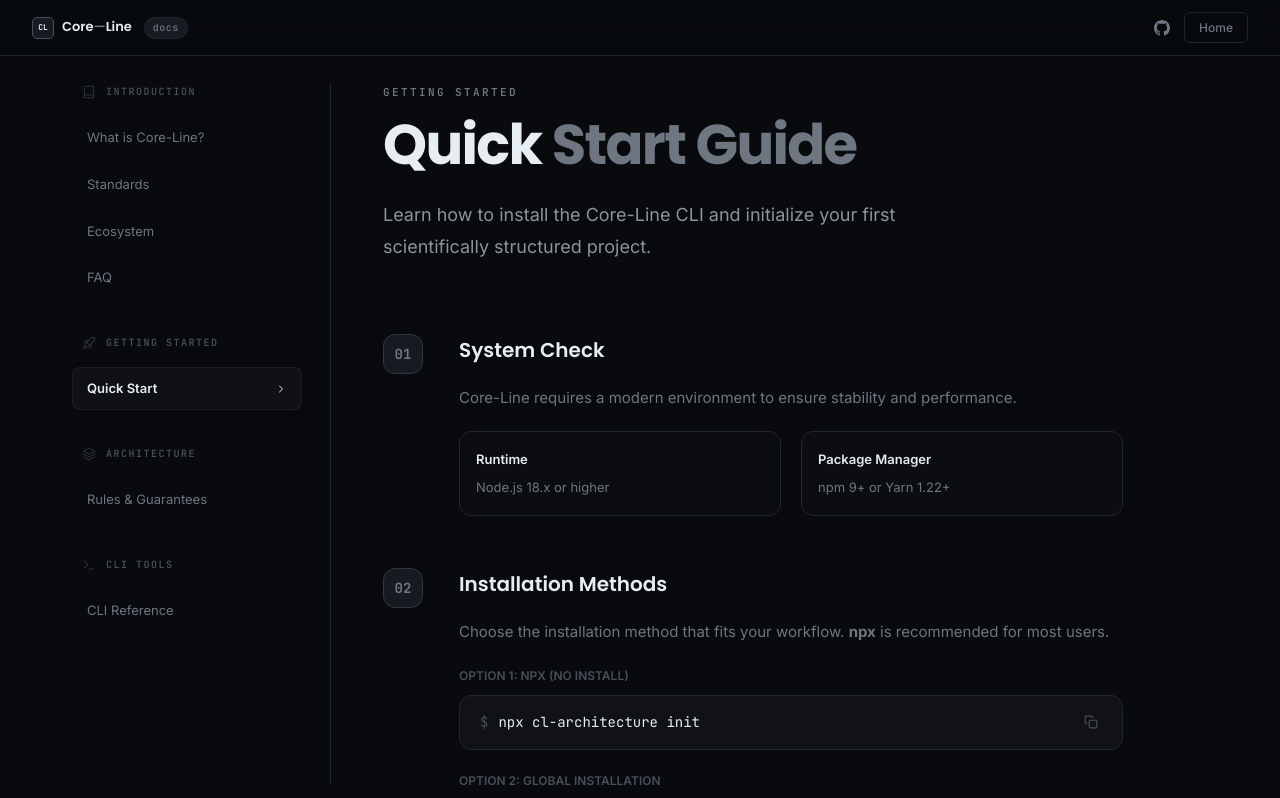
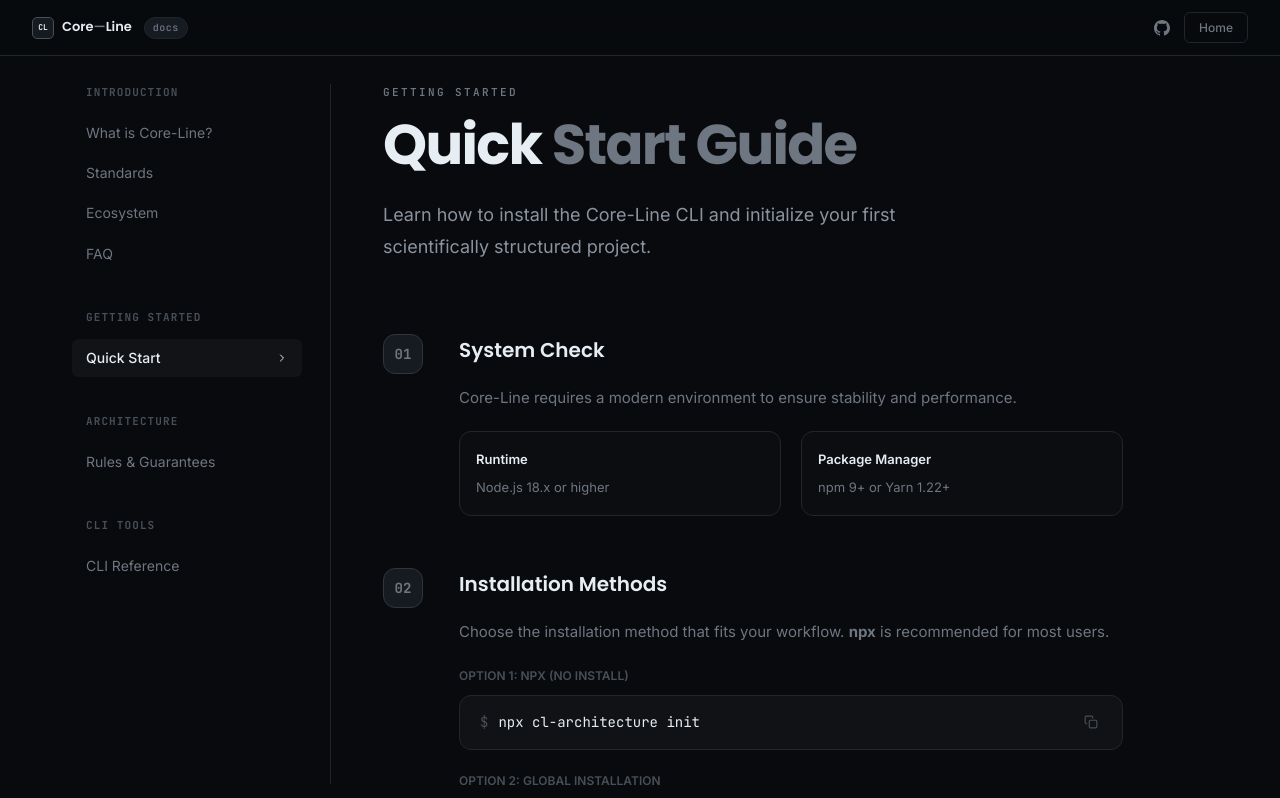
Before and after one commit to coreline-architecture/website, a Next.js app: page /docs/quick-start in a window 1280 px wide. Shown: the top 798 px of the page. Built offline with nearby package versions, Linux system fonts and the light colour scheme.

Commit message:
feat(website): improve docs sidebar design with standard typography and active indicators

```diff
--- a/src/components/layout/DocLayout.tsx
+++ b/src/components/layout/DocLayout.tsx
@@ -200,20 +200,18 @@ function Sidebar({ mobile = false, onClose }: { mobile?: boolean; onClose?: () =
                 {sidebarGroups.map((group) => (
                     <div key={group.title}>
                         <div style={{
-                            display: "flex", alignItems: "center", gap: "10px",
                             fontFamily: "var(--font-jetbrains-mono), monospace",
-                            fontSize: "0.625rem",
-                            fontWeight: 600,
-                            letterSpacing: "0.15em",
+                            fontSize: "0.6875rem",
+                            fontWeight: 700,
+                            letterSpacing: "0.1em",
                             textTransform: "uppercase" as const,
                             color: "var(--text-faint)",
-                            marginBottom: "16px",
-                            padding: "0 10px",
+                            marginBottom: "12px",
+                            padding: "0 14px",
                         }}>
-                            <span style={{ opacity: 0.6 }}>{group.icon}</span>
                             {group.title}
                         </div>
-                        <div style={{ display: "flex", flexDirection: "column", gap: "4px" }}>
+                        <div style={{ display: "flex", flexDirection: "column", gap: "2px" }}>
                             {group.items.map((item) => {
                                 const isActive = pathname === item.href;
                                 return (
@@ -222,24 +220,22 @@ function Sidebar({ mobile = false, onClose }: { mobile?: boolean; onClose?: () =
                                         href={item.href}
                                         onClick={onClose}
                                         style={{
+                                            position: "relative",
                                             display: "flex",
                                             alignItems: "center",
                                             justifyContent: "space-between",
-                                            padding: "10px 14px",
-                                            borderRadius: "8px",
-                                            fontSize: "0.8125rem",
-                                            fontWeight: isActive ? 600 : 400,
+                                            padding: "8px 14px",
+                                            borderRadius: "6px",
+                                            fontSize: "0.875rem",
+                                            fontWeight: isActive ? 500 : 400,
                                             color: isActive ? "var(--text-primary)" : "var(--text-muted)",
-                                            background: isActive ? "rgba(255, 255, 255, 0.03)" : "transparent",
+                                            background: isActive ? "rgba(255, 255, 255, 0.04)" : "transparent",
                                             textDecoration: "none",
-                                            transition: "all 0.2s cubic-bezier(0.4, 0, 0.2, 1)",
-                                            border: "1px solid",
-                                            borderColor: isActive ? "rgba(255, 255, 255, 0.05)" : "transparent",
-                                            boxShadow: isActive ? "0 4px 12px rgba(0,0,0,0.1)" : "none",
+                                            transition: "all 0.15s ease",
                                         }}
                                         onMouseEnter={(e) => {
                                             if (!isActive) {
-                                                e.currentTarget.style.color = "var(--text-secondary)";
+                                                e.currentTarget.style.color = "var(--text-primary)";
                                                 e.currentTarget.style.background = "rgba(255, 255, 255, 0.02)";
                                             }
                                         }}
@@ -250,12 +246,21 @@ function Sidebar({ mobile = false, onClose }: { mobile?: boolean; onClose?: () =
                                             }
                                         }}
                                     >
-                                        {item.label}
+                                        <span style={{ position: "relative", zIndex: 1 }}>{item.label}</span>
                                         {isActive && (
-                                            <motion.div layoutId="active-indicator">
-                                                <IconChevron />
-                                            </motion.div>
+                                            <motion.div
+                                                layoutId="active-marker"
+                                                style={{
+                                                    position: "absolute",
+                                                    left: "-28px",
+                                                    width: "2px",
+                                                    height: "16px",
+                                                    background: "var(--text-primary)",
+                                                    borderRadius: "0 2px 2px 0",
+                                                }}
+                                            />
                                         )}
+                                        {isActive && <IconChevron />}
                                     </Link>
                                 );
                             })}
```
